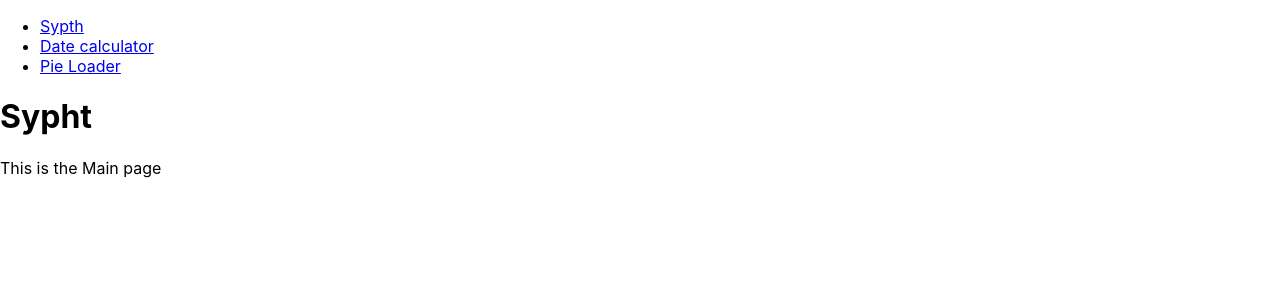
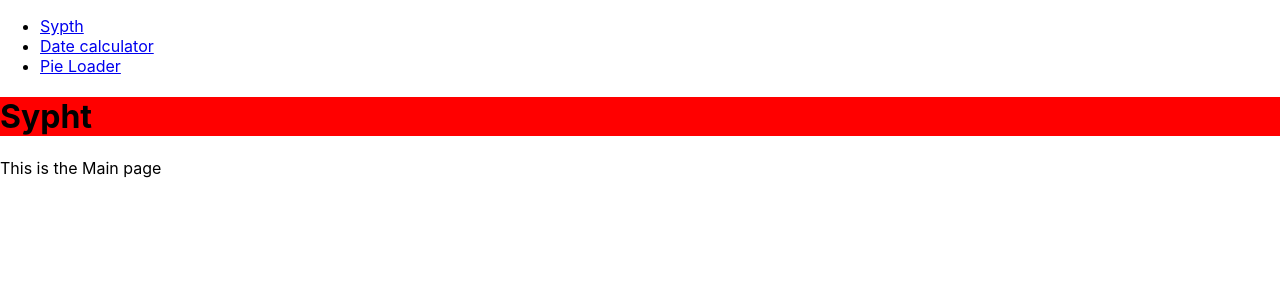
Before and after one commit to andrewAdhigunarsa/Sypht, a React (Create React App) app: page / in a window 1280 px wide. Shown: the top 300 px of the page. Built offline with nearby package versions, Linux system fonts and the light colour scheme.

Commit message:
deployment

```diff
--- a/src/pages/sypht/Sypht.jsx
+++ b/src/pages/sypht/Sypht.jsx
@@ -1,10 +1,14 @@
 import * as React from 'react';
+import styled from 'styled-components';
 
+const StyledH1 = styled.h1`
+    background-color: red;
+`;
 class Sypht extends React.Component{
     render(){
         return (
             <div>
-                <h1>Sypht</h1>
+                <StyledH1>Sypht</StyledH1>
                 <p>
                     This is the Main page
                 </p>
```
